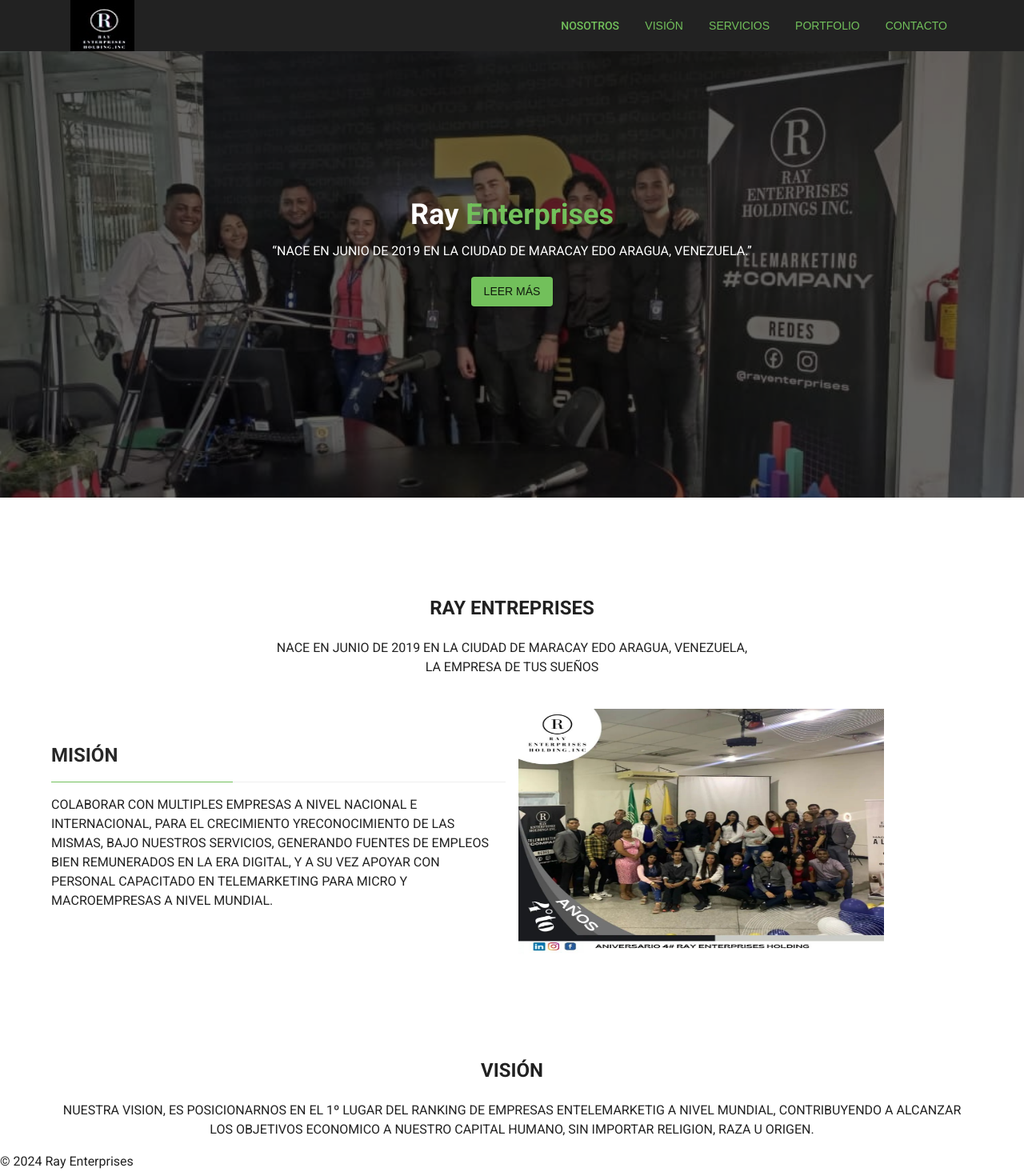
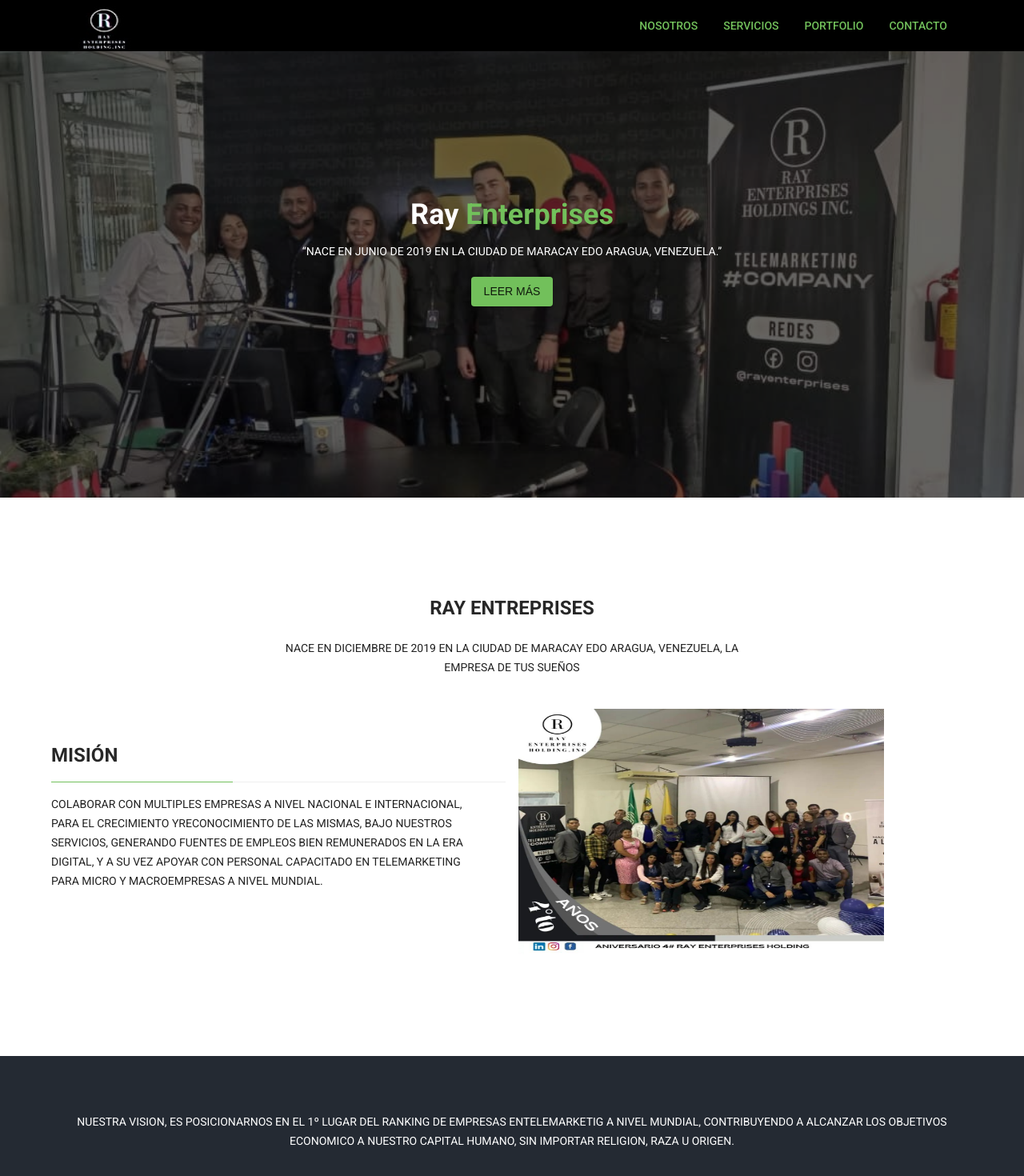
Before and after one commit to criptorockstar/ray-enterpises, a Next.js app: page / in a window 1280 px wide. Shown: the top 1470 px of the page at 80% size. Built offline with nearby package versions, Linux system fonts and the light colour scheme.

Commit message:
[update] changes

```diff
--- a/src/app/globals.scss
+++ b/src/app/globals.scss
@@ -1,3 +1,37 @@
 body {
   font-family: "Roboto";
+  font-weight: 600;
+  color: #64686d;
+  line-height: 26px;
 }
+h1,
+h2,
+h3,
+h4,
+h5,
+h6 {
+  font-weight: 600;
+  font-family: 'Roboto', sans-serif;
+  color: #272727;
+}
+p {
+    font-size: 14px;
+    line-height: 24px;
+    font-weight: 400;
+}
+a {
+  color: #72C05B;
+  -webkit-transition: color 400ms, background-color 400ms;
+  -moz-transition: color 400ms, background-color 400ms;
+  -o-transition: color 400ms, background-color 400ms;
+  transition: color 400ms, background-color 400ms;
+}
+a:hover,
+a:focus {
+  text-decoration: none;
+  color: #72C05B;
+}
+hr {
+  border-top: 1px solid #e5e5e5;
+  border-bottom: 1px solid #fff;
+}
--- a/src/app/home.module.scss
+++ b/src/app/home.module.scss
@@ -1,5 +1,6 @@
 .about {
   padding-top: 100px;
+  padding-bottom: 120px;
   h2 {
     text-transform: uppercase;
     text-align: center;
@@ -31,15 +32,19 @@
         border-bottom: 1px solid #72C05B;
       }
     }
+    .pitch {
+      max-width: 520px;
+    }
   }
 }
 
 .vision {
-    padding-top: 100px;
-  h2 {
-    text-transform: uppercase;
-    text-align: center;
-  }
+  //padding-top: 100px;
+  background: #242a33;
+  background-size: cover;
+  color: #fff;
+  padding: 70px 0;
+
   .description {
     //width: 800px;
     text-align: center;
--- a/src/app/page.jsx
+++ b/src/app/page.jsx
@@ -19,14 +19,14 @@
         <Container>
           <h2>Ray Entreprises</h2>
           <p className={styles.description}>
-            NACE EN JUNIO DE 2019 EN LA CIUDAD DE MARACAY EDO ARAGUA, VENEZUELA,
-            LA EMPRESA DE TUS SUEÑOS
+            NACE EN DICIEMBRE DE 2019 EN LA CIUDAD DE MARACAY EDO ARAGUA,
+            VENEZUELA, LA EMPRESA DE TUS SUEÑOS
           </p>
 
           <Grid container spacing={2}>
             <Grid item xs={6} className={styles.content}>
               <h3>MISIÓN</h3>
-              <p>
+              <p className={styles.pitch}>
                 COLABORAR CON MULTIPLES EMPRESAS A NIVEL NACIONAL E
                 INTERNACIONAL, PARA EL CRECIMIENTO YRECONOCIMIENTO DE LAS
                 MISMAS, BAJO NUESTROS SERVICIOS, GENERANDO FUENTES DE EMPLEOS
@@ -49,7 +49,6 @@
 
       <section className={styles.vision} id="vision">
         <Container>
-          <h2>VISIÓN</h2>
           <p className={styles.description}>
             NUESTRA VISION, ES POSICIONARNOS EN EL 1º LUGAR DEL RANKING DE
             EMPRESAS ENTELEMARKETIG A NIVEL MUNDIAL, CONTRIBUYENDO A ALCANZAR
@@ -58,6 +57,12 @@
           </p>
         </Container>
       </section>
+
+      <section className={styles.services} id="servicios">
+        <Container>
+          <Grid container spacing={1}></Grid>
+        </Container>
+      </section>
     </>
   );
 }
--- a/src/common/components/navbar/navbar.jsx
+++ b/src/common/components/navbar/navbar.jsx
@@ -31,10 +31,15 @@
               <Button className={styles.navitem} href="#nosotros">
                 Nosotros
               </Button>
-              <Button className={styles.navitem}>Visión</Button>
-              <Button className={styles.navitem}>Servicios</Button>
-              <Button className={styles.navitem}>Portfolio</Button>
-              <Button className={styles.navitem}>Contacto</Button>
+              <Button className={styles.navitem} href="#servicios">
+                Servicios
+              </Button>
+              <Button className={styles.navitem} href="porfolio">
+                Portfolio
+              </Button>
+              <Button className={styles.navitem} href="contacto">
+                Contacto
+              </Button>
             </Stack>
           </Toolbar>
         </Container>
--- a/src/common/theme/theme.js
+++ b/src/common/theme/theme.js
@@ -19,7 +19,7 @@
       main: "#72c05b",
     },
     secondary: {
-      main: "#222222",
+      main: "#000000",
     },
   },
   typography: {
```
